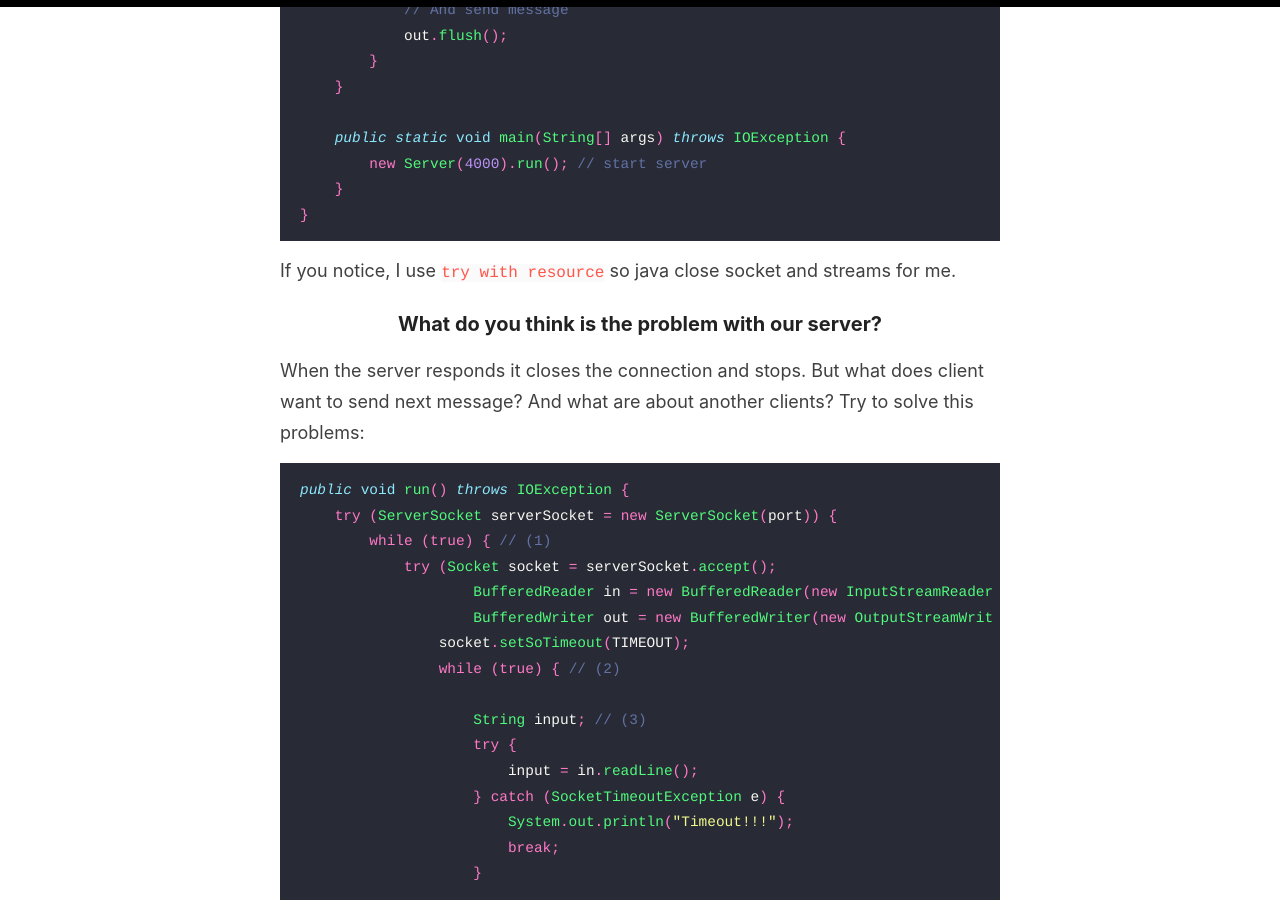
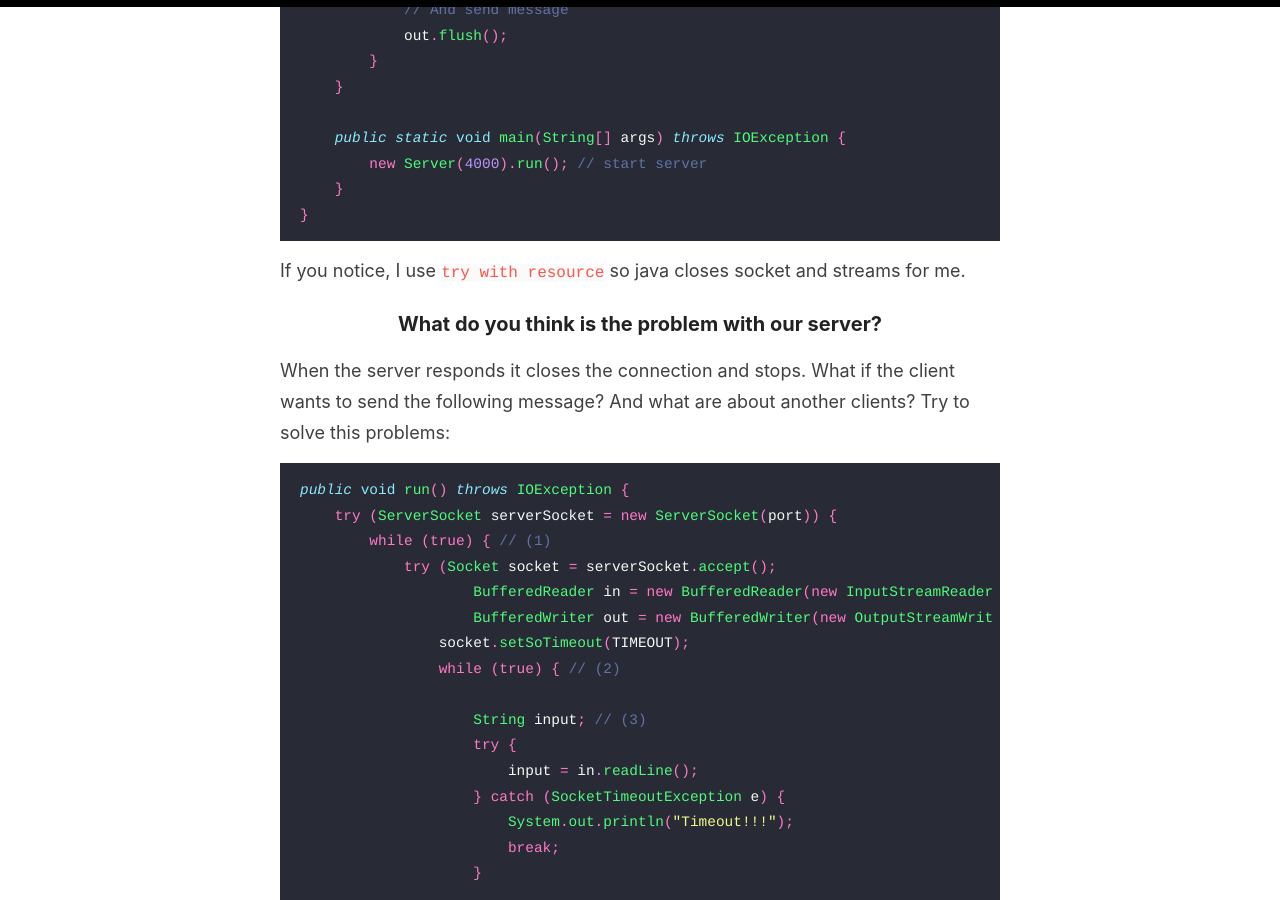
Before and after one commit to Dmitriev-Andrey/Dmitriev-Andrey.github.io, a Jekyll site: the page built from _posts/2022-02-18-Blocking_socket_server.md, in a window 1280 px wide and 900 px high, scrolled down 2255 px. Built offline with Jekyll 4.4.1, drawn with Linux system fonts in a browser that asks for light colours; some of the changed text lies outside the part shown.

Commit message:
Update 2022-02-18-Blocking_socket_server.md

````diff
--- a/_posts/2022-02-18-Blocking_socket_server.md
+++ b/_posts/2022-02-18-Blocking_socket_server.md
@@ -83,11 +83,11 @@ public class Server {
 }
 ```
 
-If you notice, I use [`try with resource`](https://docs.oracle.com/javase/tutorial/essential/exceptions/tryResourceClose.html) so java close socket and streams for me.
+If you notice, I use [`try with resource`](https://docs.oracle.com/javase/tutorial/essential/exceptions/tryResourceClose.html) so java closes socket and streams for me.
 
 ### What do you think is the problem with our server?
 
-When the server responds it closes the connection and stops. But what does client want to send next message? And what are about another clients?
+When the server responds it closes the connection and stops. What if the client wants to send the following message? And what are about another clients?
 Try to solve this problems:
 ```java
 public void run() throws IOException {
````
Also changed, not shown: other parts of _posts/2022-02-18-Blocking_socket_server.md (+2 -0 lines).
